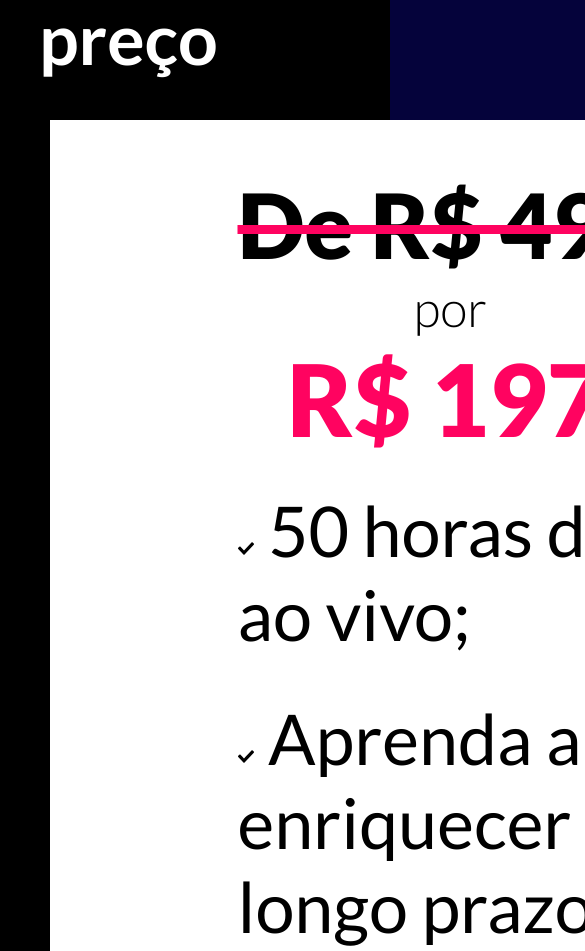
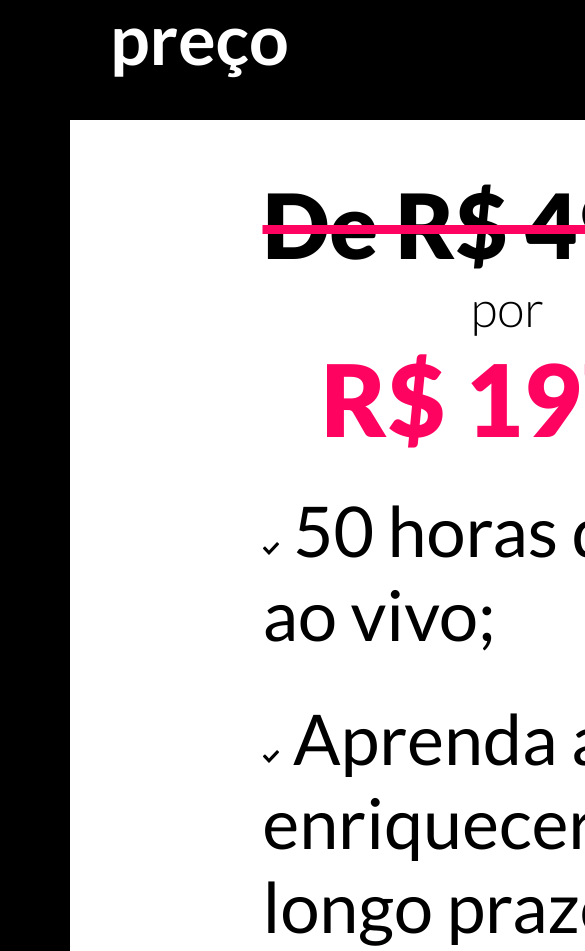
Before and after one commit to emanoelsalmeida/landingpage, a plain HTML site: page index.html in a window 390 px wide. Shown: the part 10420-11371 px from the top of the page, 585 px wide, since content can reach past the window. Drawn offline with Linux system fonts and the light colour scheme.

Commit message:
Add files via upload

```diff
--- a/css/style.css
+++ b/css/style.css
@@ -479,7 +479,8 @@ footer p a{
     }
 
     .pag-two {
-        height: 1900px;
+        width: 1100px;
+        height: 2100px;
     }
     .pag-two h1{
         position: relative;
@@ -489,10 +490,10 @@ footer p a{
         width: 700px;
     }
     .pag-two .square{
-        width: 550px;
+        width: 650px;
         height: 800px;
         position: relative;
-        left:50px;
+        left:70px;
         top:90px;
     }
     .pag-two .square p:first-child{
```
